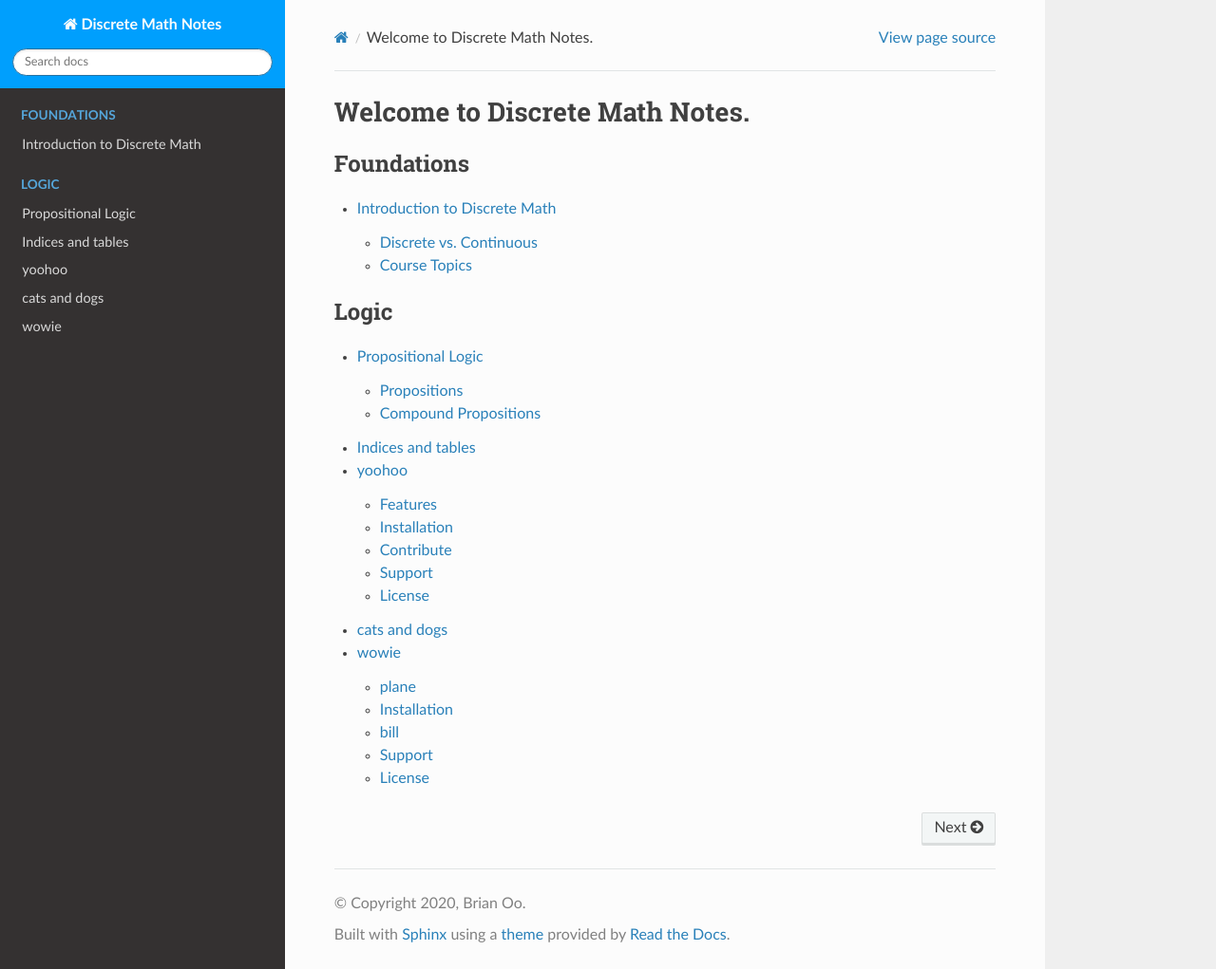
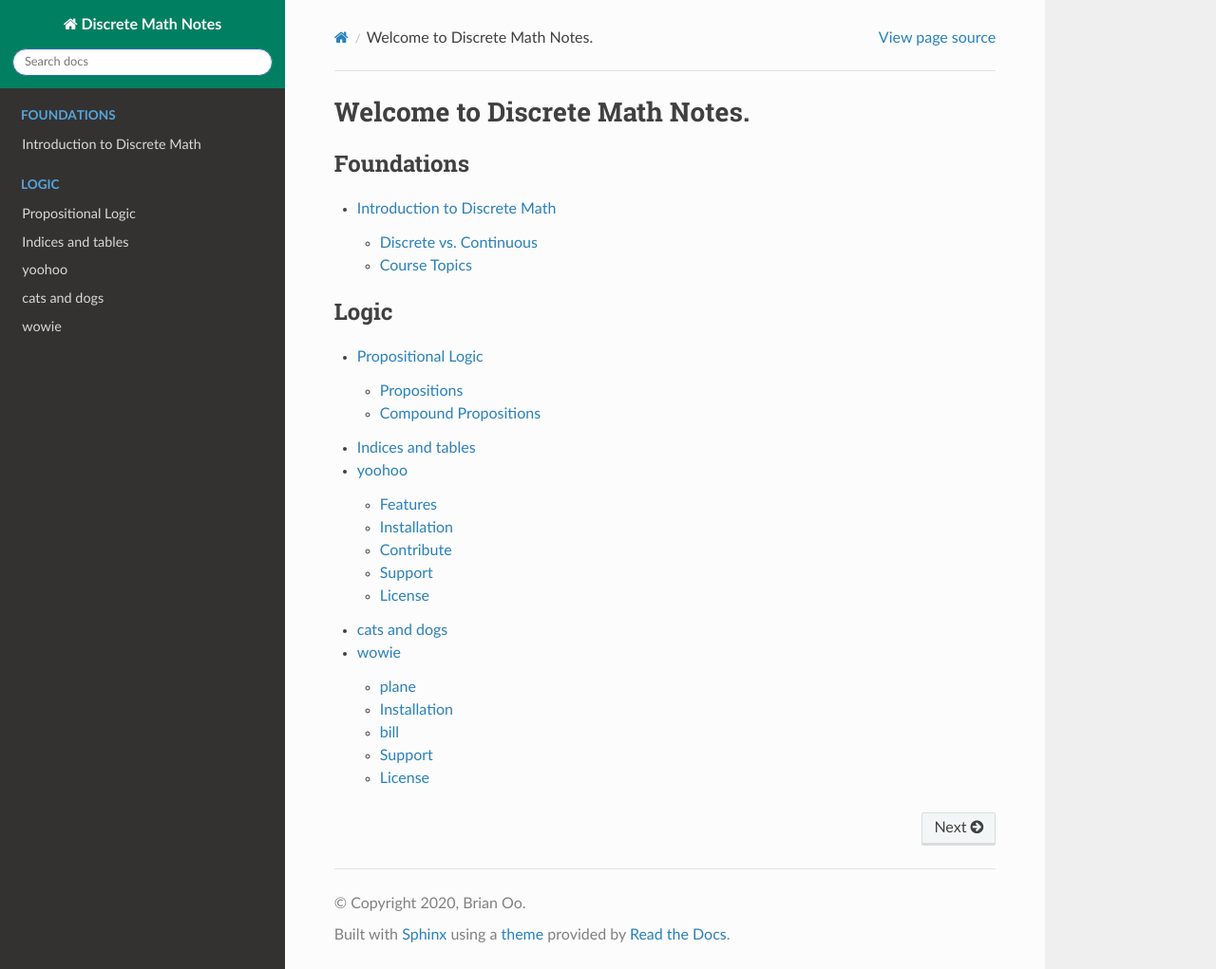
Before and after one commit to brian-oo/discrete-notes, a Sphinx documentation site: the page built from docs/source/index.rst, in a window 1280 px wide and 1021 px high. Shown: the whole window at 95% size. Built offline with Sphinx 7.4.7 and the Read the Docs theme 2.0.0, drawn with Linux system fonts in a browser that asks for light colours.

Commit message:
changed color

```diff
--- a/docs/source/conf.py
+++ b/docs/source/conf.py
@@ -59,7 +59,7 @@ html_theme = "sphinx_rtd_theme"
 # so a file named "default.css" will overwrite the builtin "default.css".
 html_static_path = ['_static']
 
-html_theme_options = {'style_nav_header_background': '#009FFD', 'display_version': True}
+html_theme_options = {'style_nav_header_background': '#008060', 'display_version': True}
 
 def setup(app):
     app.add_css_file('custom.css')
```
